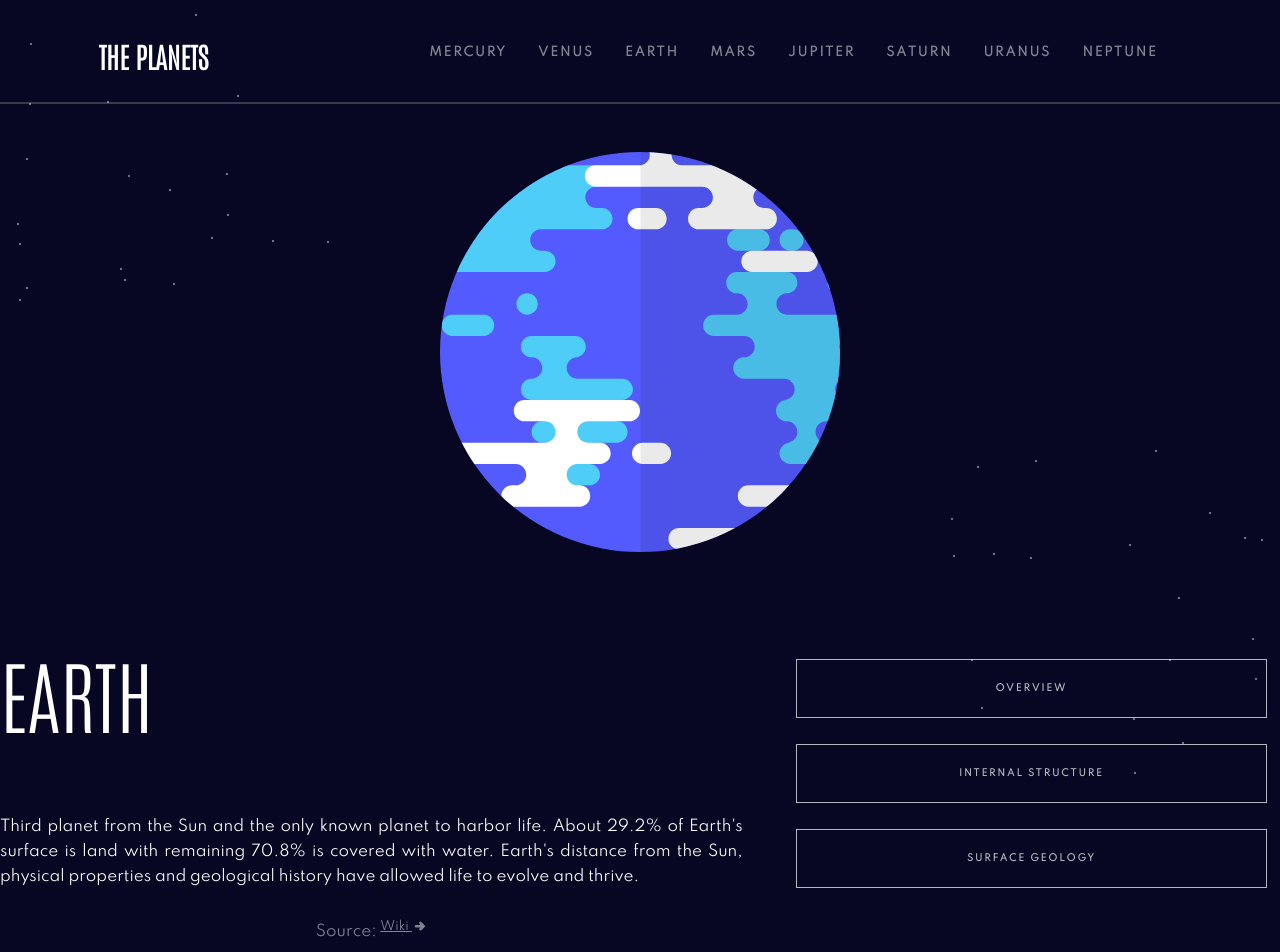
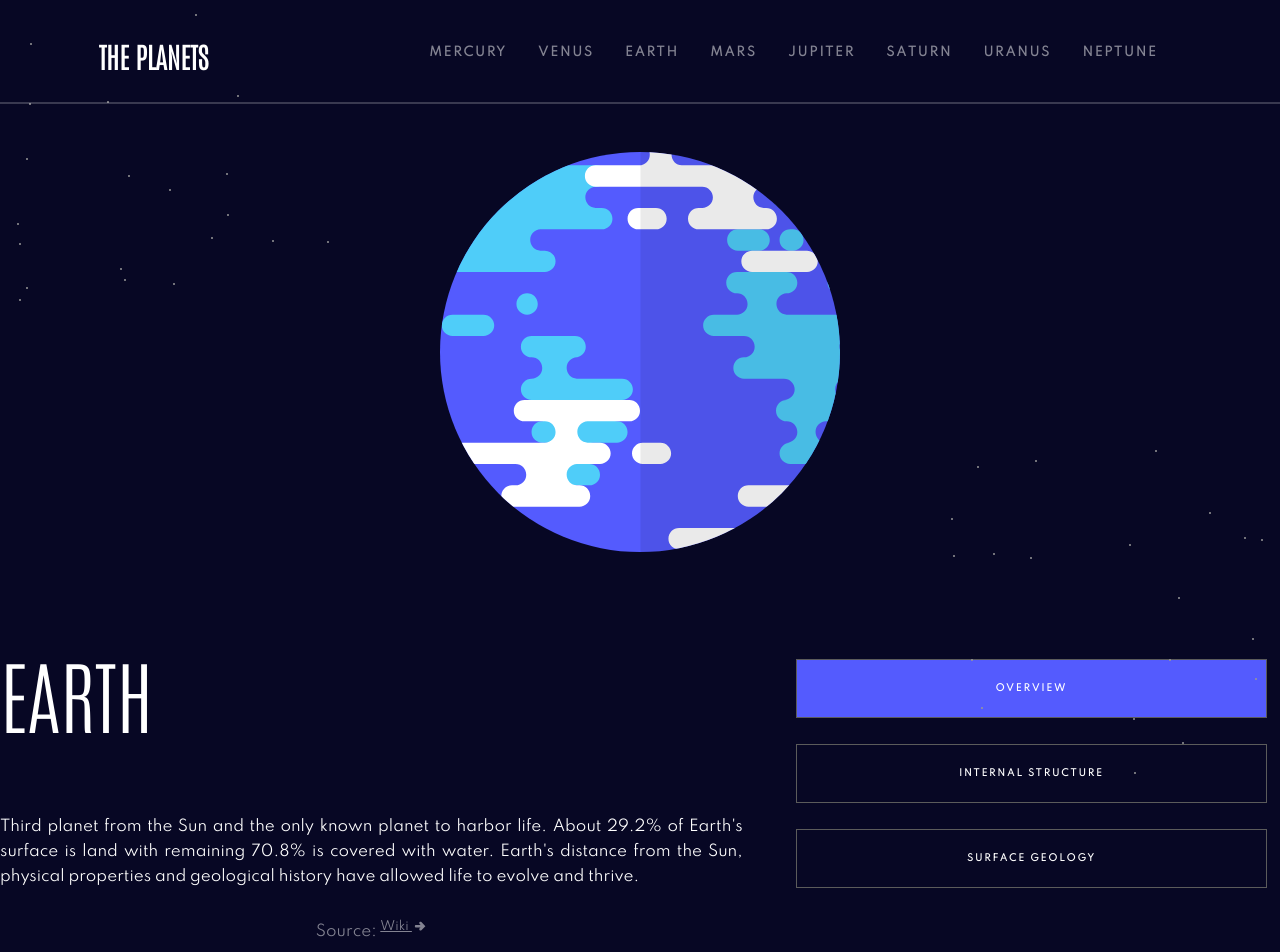
Before and after one commit to wilcodes/planet-app, a React (Create React App) app: page / in a window 1280 px wide. Shown: the top 952 px of the page. Built offline with nearby package versions, Linux system fonts and the light colour scheme.

Commit message:
Changing the color of the active button based on the current user selection and the planet

```diff
--- a/src/MainSection/MainSection.js
+++ b/src/MainSection/MainSection.js
@@ -9,7 +9,7 @@ const MainSection = (props) =>{
             <PlanetImage planetDetail={props.planetDetail} currentPlanet={props.currentPlanet} planet={props.planet} />
             <BoxContentWrapper  >
                 <PlanetDescription planetDetail={props.planetDetail} currentPlanet={props.currentPlanet} planet={props.planet}/>
-                <UserSelection planetDetail={props.planetDetails} />
+                <UserSelection planetDetail={props.planetDetails} userSelection={props.planetDetail} planet={props.planet}/>
             </BoxContentWrapper>
 
         </BoxWrapper>
--- a/src/MainSection/UserSelection.js/UserSelection.js
+++ b/src/MainSection/UserSelection.js/UserSelection.js
@@ -1,13 +1,30 @@
-import React from "react";
+import React, {useState} from "react";
 import {ButtonWrapper, Button, Text} from "./UserSelectionStyles";
 
 const UserSelection = (props) =>{
+
+    const selectingButton = (decision)=>{
+        if(props.userSelection===decision){
+            return props.planet.color
+        }else {
+            return "transparent"
+        }
+    }
     return(
         <>
             <ButtonWrapper>
-                <Button onClick={()=>props.planetDetail("overview")}> <Text> Overview</Text>  </Button>
-                <Button onClick={()=>props.planetDetail("structure")}><Text> Internal Structure </Text></Button>
-                <Button onClick={()=>props.planetDetail("surface")}> <Text>Surface Geology </Text> </Button>
+                <Button onClick={()=>props.planetDetail("overview")}
+                        userSelection={()=>selectingButton("overview")} >
+                    <Text > Overview </Text>
+                </Button>
+                <Button onClick={()=>props.planetDetail("structure")}
+                        userSelection={()=>selectingButton("structure")}>
+                    <Text> Internal Structure </Text>
+                </Button>
+                <Button onClick={()=>props.planetDetail("surface")}
+                        userSelection={()=>selectingButton("surface")}>
+                    <Text>Surface Geology </Text>
+                </Button>
              </ButtonWrapper>
         </>
     )
--- a/src/MainSection/UserSelection.js/UserSelectionStyles.js
+++ b/src/MainSection/UserSelection.js/UserSelectionStyles.js
@@ -9,18 +9,24 @@ export const ButtonWrapper = styled.ul`
   }
 `
 export const Button = styled.button`
-  opacity: 0.7;
+  opacity: 1;
   padding: 0.5em;
-  background-color: transparent;
+  background-color: ${props => props.userSelection};
   /* identical to box height, or 278% */
   margin: 1em;
-  border: 1px solid #ffffff ;
-  &:hover{
-  background-color: #6D2ED5;;
+  border: 1px solid #5b5b5b;
+
+  &:active {
+    background-color: #6D2ED5;;
     opacity: 1;
-}
-  @media only screen and (max-width: 700px){
-   display: none;
+  }
+  &:hover {
+    background-color: rgba(216, 216, 216, 1)
+
+  }
+
+  @media only screen and (max-width: 700px) {
+    display: none;
   }
 
 `
--- a/src/planetsData/planetsData.js
+++ b/src/planetsData/planetsData.js
@@ -55,7 +55,7 @@ export const mercury = {
             description:"430°C"
         }
     },
-    color:"#DEF4FC"
+    color:"#419EBB"
 }
 export const venus = {
     name:"venus",
```
